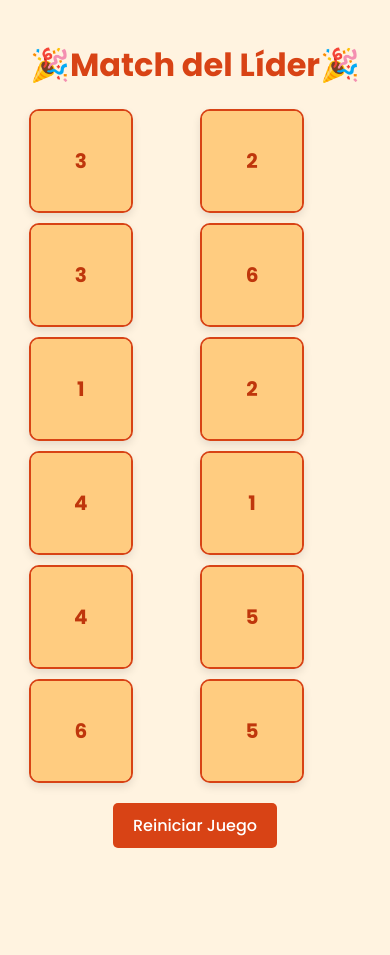
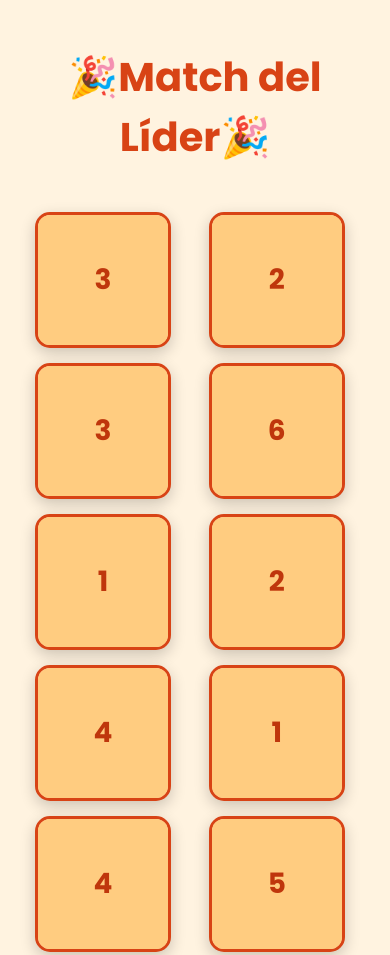
Before and after one commit to Jlyhu/FelizCumple, a plain HTML site: page index.html in a window 390 px wide. Shown: the top 955 px of the page. Before the commit the page ends 888 px from the top, so only its background shows below. Drawn offline with Linux system fonts and the light colour scheme.

Commit message:
Update index.html

```diff
--- a/index.html
+++ b/index.html
@@ -17,8 +17,8 @@
         }
 
         h1 {
-            font-size: 2.5em;
-            margin-bottom: 20px;
+            font-size: 3em;  /* Tamaño aumentado */
+            margin-bottom: 30px;
             font-weight: 700;
             color: #d84315;
         }
@@ -27,36 +27,37 @@
             display: flex;
             flex-direction: column;
             align-items: center;
-            margin-bottom: 20px;
+            margin-bottom: 30px;
             position: relative;
         }
 
-        #game-board {
+       #game-board {
             display: grid;
-            grid-template-columns: repeat(4, 1fr);
-            grid-gap: 10px;
-            max-width: 600px;
+            grid-template-columns: repeat(3, 1fr);  /* Menos columnas para más espacio */
+            grid-gap: 20px;  /* Espacio aumentado */
+            max-width: 1000px;  /* Ancho máximo aumentado */
             margin: 0 auto;
+            padding: 15px;
         }
 
         .card {
             background-color: #ffe0b2;
-            border: 2px solid #d84315;
-            border-radius: 10px;
+            border: 3px solid #d84315;  /* Borde más grueso */
+            border-radius: 15px;
             cursor: pointer;
-            width: 120px;
-            height: 120px;
+            width: 180px;  /* Tamaño aumentado */
+            height: 180px;  /* Tamaño aumentado */
             display: flex;
             align-items: center;
             justify-content: center;
             position: relative;
             transition: transform 0.2s;
             overflow: hidden;
-            box-shadow: 0 4px 8px rgba(0,0,0,0.1);
+            box-shadow: 0 5px 15px rgba(0,0,0,0.2);  /* Sombra más pronunciada */
             aspect-ratio: 1/1;
         }
 
-        .card:hover {
+         .card:hover {
             transform: scale(1.05);
         }
 
@@ -64,7 +65,7 @@
             display: flex;
             align-items: center;
             justify-content: center;
-            font-size: 24px;
+            font-size: 36px;  /* Número más grande */
             width: 100%;
             height: 100%;
             background-color: #ffcc80;
@@ -80,7 +81,7 @@
             width: 100%;
             height: 100%;
             object-fit: cover;
-            border-radius: 8px;
+            border-radius: 12px;
         }
 
         .flipped .card-image {
@@ -93,14 +94,14 @@
         }
 
         #reset-button {
-            margin-top: 20px;
-            padding: 10px 20px;
-            font-size: 16px;
+            margin-top: 30px;
+            padding: 15px 30px;  /* Botón más grande */
+            font-size: 20px;  /* Texto más grande */
             cursor: pointer;
             background-color: #d84315;
             color: white;
             border: none;
-            border-radius: 5px;
+            border-radius: 8px;
             transition: background-color 0.3s;
             font-family: 'Poppins', sans-serif;
             font-weight: 500;
@@ -115,13 +116,13 @@
             top: 50%;
             left: 50%;
             transform: translate(-50%, -50%);
-            background-color: rgba(255, 255, 255, 0.95);
-            padding: 20px 30px;
-            border-radius: 15px;
-            box-shadow: 0 5px 30px rgba(0, 0, 0, 0.3);
+            background-color: rgba(255, 255, 255, 0.97);
+            padding: 25px 40px;  /* Padding aumentado */
+            border-radius: 20px;
+            box-shadow: 0 8px 40px rgba(0, 0, 0, 0.3);
             z-index: 1000;
-            max-width: 80%;
-            font-size: 1.2em;
+            max-width: 90%;
+            font-size: 1.5em;  /* Texto más grande */
             color: #d84315;
             animation: fadeIn 0.5s;
             font-weight: 600;
@@ -133,23 +134,40 @@
             to { opacity: 1; transform: translate(-50%, -50%); }
         }
 
-        @media (max-width: 600px) {
+        @media (max-width: 768px) {
             #game-board {
-                grid-template-columns: repeat(2, 1fr);
+                grid-template-columns: repeat(2, 1fr);  /* 2 columnas en móviles */
+                grid-gap: 15px;
                 width: 95%;
             }
 
             .card {
-                width: 100px;
-                height: 100px;
+                width: 150px;  /* Tamaño móvil aumentado */
+                height: 150px;  /* Tamaño móvil aumentado */
             }
 
             h1 {
-                font-size: 2em;
+                font-size: 2.5em;  /* Título más grande en móvil */
             }
 
             .card-backface {
-                font-size: 20px;
+                font-size: 32px;  /* Números más grandes en móvil */
+            }
+
+            #reset-button {
+                font-size: 18px;  /* Botón móvil ajustado */
+                padding: 12px 25px;
+            }
+        }
+
+        @media (max-width: 480px) {
+            .card {
+                width: 130px;  /* Ajuste para pantallas muy pequeñas */
+                height: 130px;
+            }
+
+            .card-backface {
+                font-size: 28px;
             }
         }
     </style>
```
